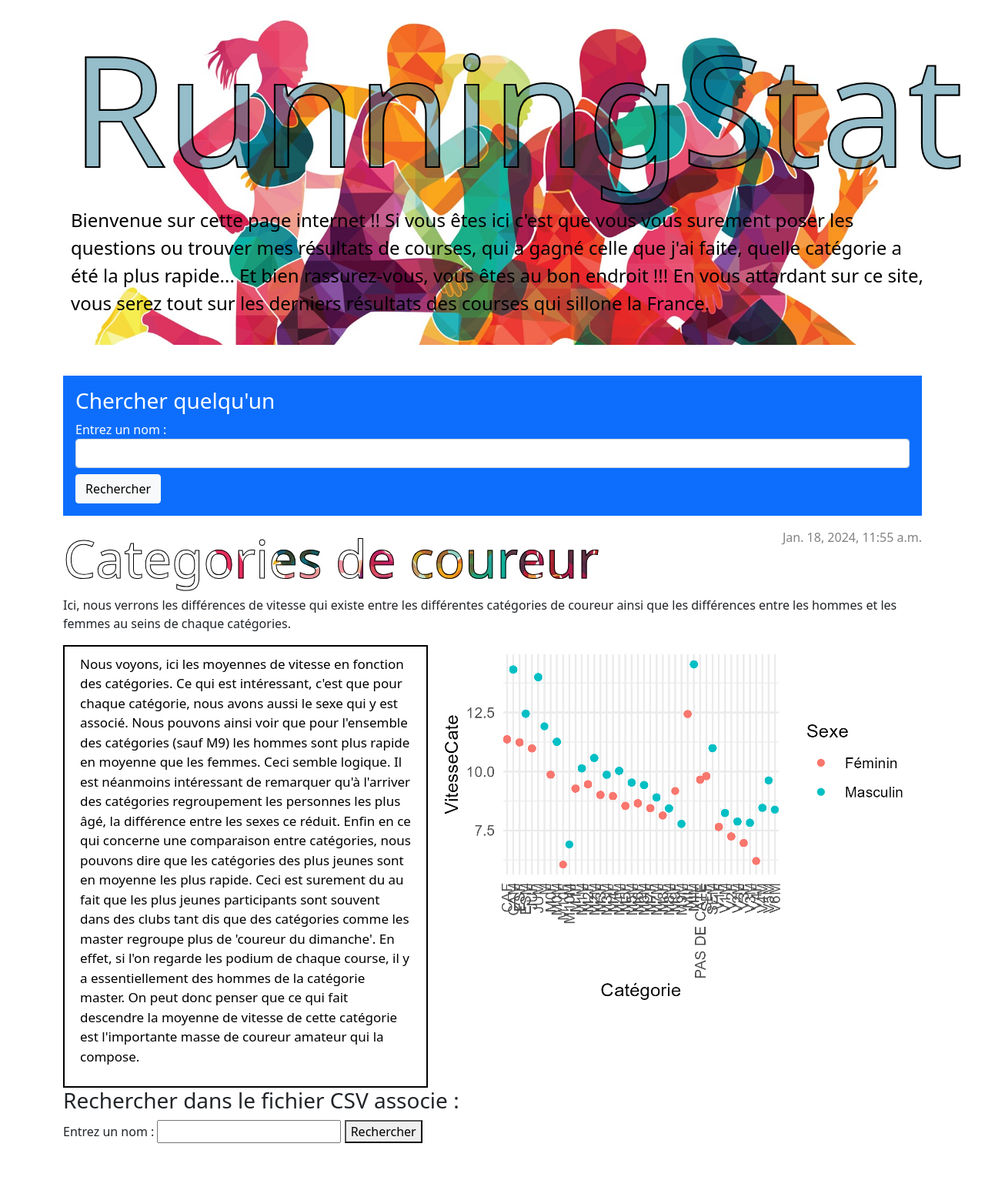
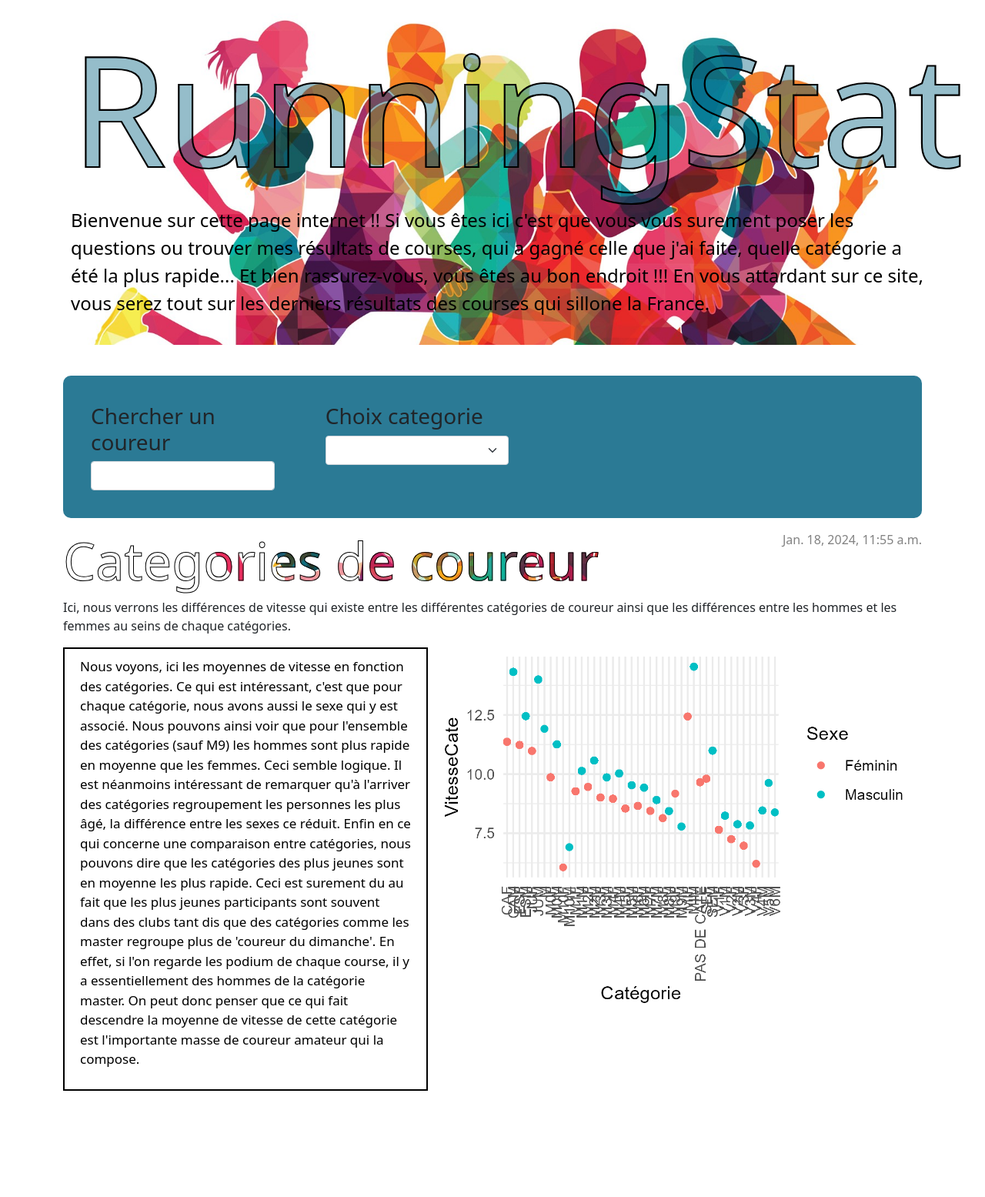
Before and after one commit to Basile9800/WebScraping, a Django app: page /post/4/ in a window 1280 px wide. Shown: the whole page at 77% size. After the commit the page ends 1417 px from the top, so only its background shows below. Run offline with Django 3.2, Linux system fonts and the light colour scheme; data comes from the database, SQL or seed files in the repository; both versions use the stored data as it was after the commit; lists and menus that the app fills with data are empty; some web fonts are replaced.

Commit message:
ajout presque fin

```diff
--- a/blog/models.py
+++ b/blog/models.py
@@ -31,5 +31,11 @@ class Post(models.Model):
         filtered_data = [row for row in data if row and row[1] == name]
         return filtered_data
 
+    def get_first_five_columns(self):
+        data = self.read_csv_data()
+        # Extraction des cinq premières colonnes
+        first_five_columns = [row[:7] for row in data]
+        return first_five_columns
+
     def __str__(self):
         return self.title
--- a/blog/static/css/blog.css
+++ b/blog/static/css/blog.css
@@ -162,3 +162,15 @@ h2 {
     max-width: 100%;
     height: auto;
 }
+
+.search-container {
+    display: flex;
+    background-color: #006080d4;
+    padding: 20px;
+    border-radius: 10px;
+}
+
+.search-box {
+    flex: 1;
+    margin-right: 10px;
+}
--- a/blog/templates/blog/base.html
+++ b/blog/templates/blog/base.html
@@ -25,32 +25,74 @@
         </header>
 
         <main class="container">
-            <!-- Ajout du formulaire de recherche avant les posts -->
             <div class="row mb-3">
                 <div class="col">
-                    <div class="search-box">
-                        <div class="bg-primary text-white p-3">
-                            <h3>Chercher quelqu'un</h3>
-                            <form method="post" action="{% url 'search_by_name' %}">
-                                {% csrf_token %}
-                                <label for="search">Entrez un nom :</label>
-                                <input type="text" name="name" id="search" class="form-control">
-                                <button type="submit" class="btn btn-light mt-2">Rechercher</button>
-                            </form>
+                    <div class="search-container">
+                        <div class="row">
+                            <div class="col">
+                                <div class="search-box">
+                                    <div class="p-3">
+                                        <h3>Chercher un coureur</h3>
+                                        <form method="post" action="{% url 'search_by_name' %}">
+                                            {% csrf_token %}
+                                            <input type="text" name="name" id="search" class="form-control">
+                                        </form>
+                                    </div>
+                                </div>
+                            </div>
+                            <div class="col">
+                                <div class="search-box">
+                                    <div class="p-3">
+                                        <h3>Choix categorie</h3>
+                                        <form id="categoryForm" method="post" action="{% url 'calculate_averages' %}">
+                                            {% csrf_token %}
+                                            <select id="categorySelect" name="selected_col4_value" class="form-select" title="Sélectionnez une catégorie">
+                                                {% for category in categories %}
+                                                    <option value="{{ category }}">{{ category }}</option>
+                                                {% endfor %}
+                                            </select>
+                                        </form>
+                                    </div>
+                                </div>
+                            </div>
                         </div>
                     </div>
                 </div>
             </div>
-        </main>
-
-        <main class="container">
             <div class="row">
                 <div class="col">
                 {% block content %}
                 {% endblock %}
                 </div>
             </div>
+            <script>
+                document.addEventListener('DOMContentLoaded', function() {
+                    var categorySelect = document.getElementById('categorySelect');
+                    categorySelect.addEventListener('change', function() {
+                        var selectedCategory = categorySelect.value;
+                        var xhr = new XMLHttpRequest();
+                        xhr.open('POST', '{% url 'calculate_averages' %}', true);
+                        xhr.setRequestHeader('Content-Type', 'application/x-www-form-urlencoded');
+
+                        // Ajouter le jeton CSRF aux en-têtes de la requête
+                        var csrfToken = document.querySelector('input[name="csrfmiddlewaretoken"]').value;
+                        xhr.setRequestHeader("X-CSRFToken", csrfToken);
+
+                        xhr.onreadystatechange = function() {
+                            if (xhr.readyState === 4) {
+                                if (xhr.status === 200) {
+                                    // Afficher la réponse HTML renvoyée dans un élément avec l'ID 'result'
+                                    document.getElementById('result').innerHTML = xhr.responseText;
+                                } else {
+                                    // Afficher une erreur en cas de problème avec la requête
+                                    document.getElementById('result').innerHTML = '<p>Erreur : Impossible de calculer la moyenne de vitesse.</p>';
+                                }
+                            }
+                        };
+                        xhr.send('selected_col4_value=' + selectedCategory);
+                    });
+                });
+            </script>
         </main>
-
     </body>
 </html>
--- a/blog/templates/blog/post_detail.html
+++ b/blog/templates/blog/post_detail.html
@@ -19,25 +19,5 @@
                 {% endif %}
             </div>
         </div>
-        {% if post.csv_file %}
-            <div class="csv-search">
-                <h3>Rechercher dans le fichier CSV associe :</h3>
-                <form method="post" action="">
-                    {% csrf_token %}
-                    <label for="name">Entrez un nom :</label>
-                    <input type="text" name="name" id="name">
-                    <button type="submit">Rechercher</button>
-                </form>
-
-                {% if filtered_data %}
-                    <h3>Resultats de la recherche pour "{{ name }}" :</h3>
-                    <ul>
-                        {% for row in filtered_data %}
-                            <li>{{ row }}</li>
-                        {% endfor %}
-                    </ul>
-                {% endif %}
-            </div>
-        {% endif %}
     </article>
 {% endblock %}
--- a/blog/urls.py
+++ b/blog/urls.py
@@ -6,4 +6,6 @@ urlpatterns = [
     path('post/<int:pk>/', views.post_detail, name='post_detail'),
     path('post/new/', views.post_new, name='post_new'),
     path('search/', views.search_by_name, name='search_by_name'),
+    path('', views.calculate_averages, name='calculate_averages'),
+    path('search/', views.calculate_averages, name='calculate_averages'),
 ]
--- a/blog/views.py
+++ b/blog/views.py
@@ -3,6 +3,7 @@ from django.utils import timezone
 from .models import Post
 from .forms import PostForm
 from django.shortcuts import render
+from django.http import JsonResponse
 
 
 # Create your views here.
@@ -10,8 +11,6 @@ from django.shortcuts import render
 def post_detail(request, pk):
     post = get_object_or_404(Post, pk=pk)
     csv_import = post.csv_file
-
-    # Gestion de la recherche par nom
     filtered_data = None
     name = None
     if request.method == 'POST':
@@ -23,7 +22,14 @@ def post_detail(request, pk):
 
 def post_list(request):
     posts = Post.objects.filter(published_date__lte=timezone.now()).order_by('published_date')
-    return render(request, 'blog/post_list.html', {'posts': posts})
+    col4_values = set()
+    for post in posts:
+        if post.csv_file:
+            csv_data = post.read_csv_data()
+            for row in csv_data:
+                if len(row) > 3:
+                    col4_values.add(row[3])
+    return render(request, 'blog/post_list.html', {'posts': posts, 'categories': col4_values})
 
 def post_new(request):
     form = PostForm()
@@ -46,3 +52,51 @@ def search_by_name(request):
             search_results[title] = list(rows_set)
         return render(request, 'blog/search_results.html', {'search_results': search_results, 'name': name})
     return render(request, 'search_form.html')
+
+def calculate_averages(request):
+    if request.method == 'POST':
+        selected_category = request.POST.get('selected_col4_value')
+        if selected_category:
+            total_speed = 0
+            count = 0
+
+            # Récupération des données des posts avec des fichiers CSV
+            posts = Post.objects.filter(csv_file__isnull=False)
+            for post in posts:
+                csv_data = post.read_csv_data()
+                for row in csv_data:
+                    # Vérification de la catégorie et calcul de la moyenne de vitesse
+                    if len(row) > 10 and row[3] == selected_category:
+                        try:
+                            total_speed += float(row[10])
+                            count += 1
+                        except ValueError:
+                            pass  # Ignorer les valeurs non numériques
+
+            # Calcul de la moyenne de vitesse
+            if count > 0:
+                average_speed = total_speed / count
+                # Créez le HTML à renvoyer
+                html_response = f"<p>L'average speed pour la catégorie {selected_category} est {average_speed}</p>"
+                # Renvoyez une réponse HTTP avec le HTML
+                return HttpResponse(html_response)
+
+        # Si aucune catégorie n'est sélectionnée ou si aucune donnée n'est trouvée, renvoyer une réponse d'erreur
+        return HttpResponse('<p>Erreur : catégorie invalide ou pas de données trouvées.</p>', status=400)
+
+    # Si la méthode de la requête n'est pas POST, renvoyer une réponse d'erreur
+    return HttpResponse('<p>Erreur : méthode de requête invalide.</p>', status=400)
+
+
+
+# def calculate_averages(request):
+#    col4_values = set()
+#    posts = Post.objects.all()
+#    for post in posts:
+#        if post.csv_file:
+#            csv_data = post.read_csv_data()
+#            for row in csv_data:
+#                if len(row) > 3:
+#                    col4_values.add(row[3])
+#    print("Col4 values:", col4_values)
+#    return render(request, 'blog/base.html', {'categories': col4_values})
```
Also changed, not shown: blog/templates/blog/search_results.html (+25 -7 lines), db.sqlite3, media/post_images/graphique4_G7PqHJN.png (added), 1 other file.
